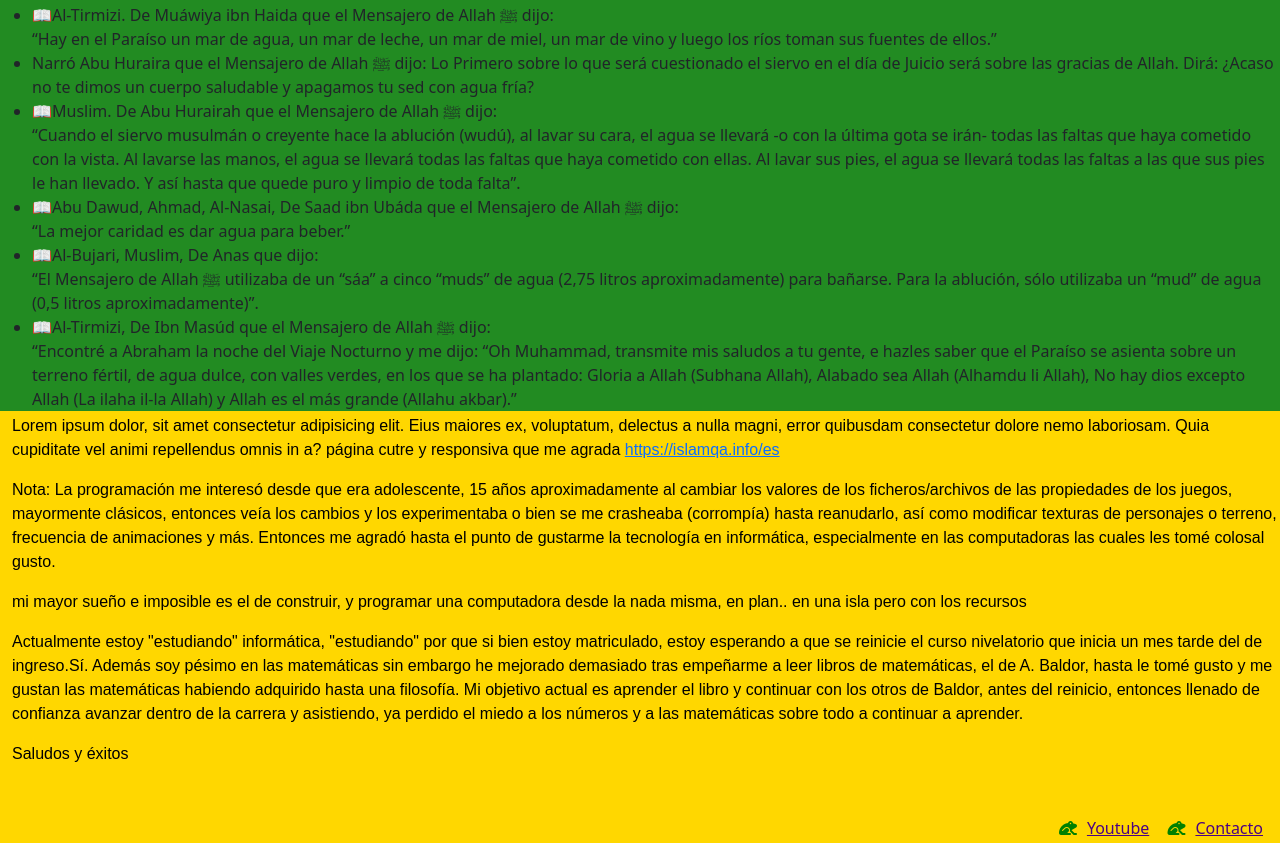
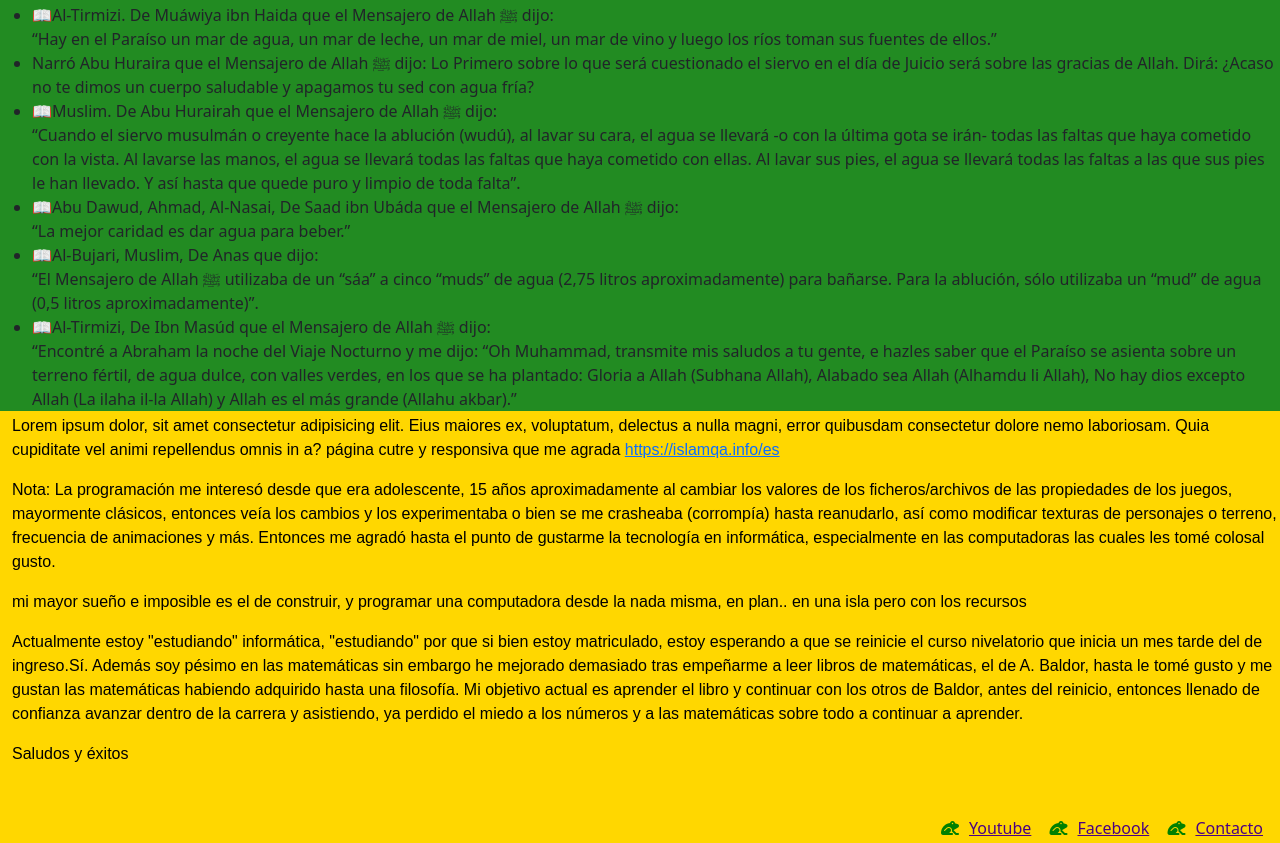
Before and after one commit to jaguarRubio/Lado_cliente, a plain HTML site: page index.html in a window 1280 px wide. Shown: the part 5057-5900 px from the top of the page. Drawn offline with nearby package versions, Linux system fonts and the light colour scheme; a web font is replaced by a local one.

Commit message:
contacto de página de facebook: inhabilitado

```diff
--- a/index.html
+++ b/index.html
@@ -326,7 +326,7 @@
         <p>Saludos y éxitos</p>
         <ul>
           <li><i class="fa-solid fa-frog"></i><a class="enlace_de_pie" href="https://www.youtube.com/channel/UCc_mdvVC3bB4UWjk11i5TRA" target="_blank">Youtube</a></li>
-          <!-- <li><i class="fa-solid fa-frog"></i><a class="enlace_de_pie" href="https://www.facebook.com/matiasezeqyel/">Facebook</a></li> -->
+          <li><i class="fa-solid fa-frog"></i><a class="enlace_de_pie" href="">Facebook</a></li>
           <li><i class="fa-solid fa-frog"></i><a class="enlace_de_pie" href="./contacto.html" target="_blank">Contacto</a></li>
         </ul>
       </div>
```
